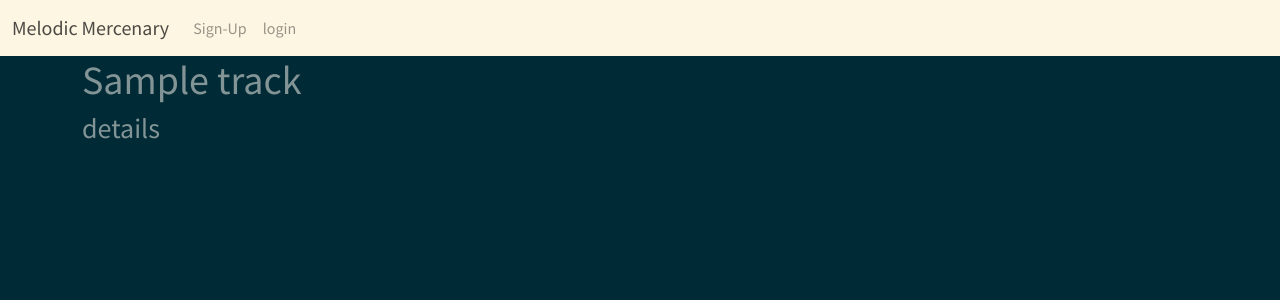
After one commit to V3rita2/capstone, a Django app: page /track/1/ in a window 1280 px wide. The commit adds this page. Shown: the top 300 px of the page. Run offline with Django 3.2, Linux system fonts and the light colour scheme; tables that the repository leaves empty hold one stand-in row (values such as "Sample post"); some libraries are stand-ins or nearby versions.

Commit message:
adds detail link to track cards

```diff
--- a/capstone/melodic/templates/home.html
+++ b/capstone/melodic/templates/home.html
@@ -11,12 +11,14 @@
 <div class="track_list">
     {% for track in tracks %}
     <div class="card m-3">
+        <a href = "{% url 'track_detail' track.pk %}">
             <div class="card-img-top">
                 <div class='thumbnail'>
                     <img src="{{track.cover}}" alt="{{track.name}}" />
                 </div>
             </div>
         <div class='card-header'>{{track.title}}</div>
+        </a>
         <h6 class='card-subtitle'>{{track.author}}</h6>
         </div>
     {% empty %}
--- /dev/null
+++ b/capstone/melodic/templates/track_detail.html
@@ -0,0 +1,5 @@
+{% extends 'base.html' %} {% block content %}
+<h1>{{track.title}}</h1>
+<h3>details</h3>
+
+{% endblock %}
```
Lines whose indentation alone changed are shown as unchanged.
